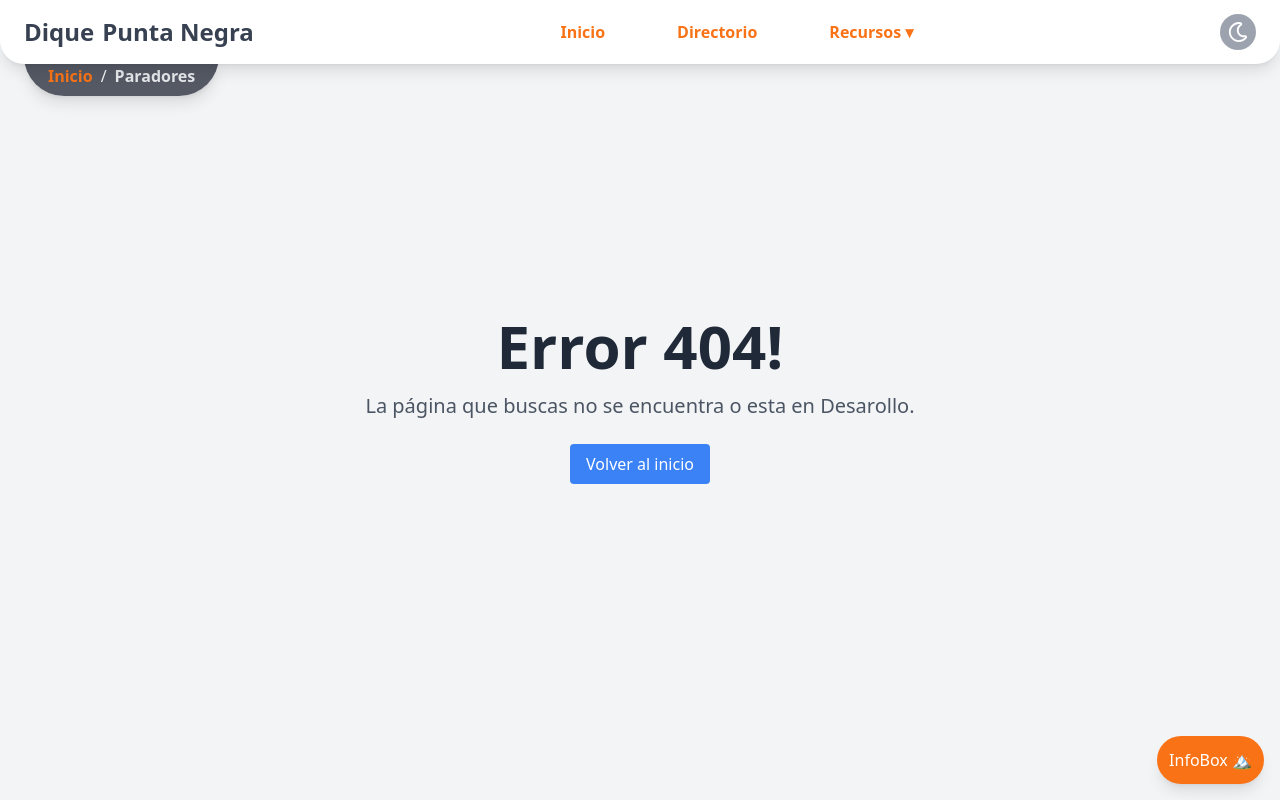
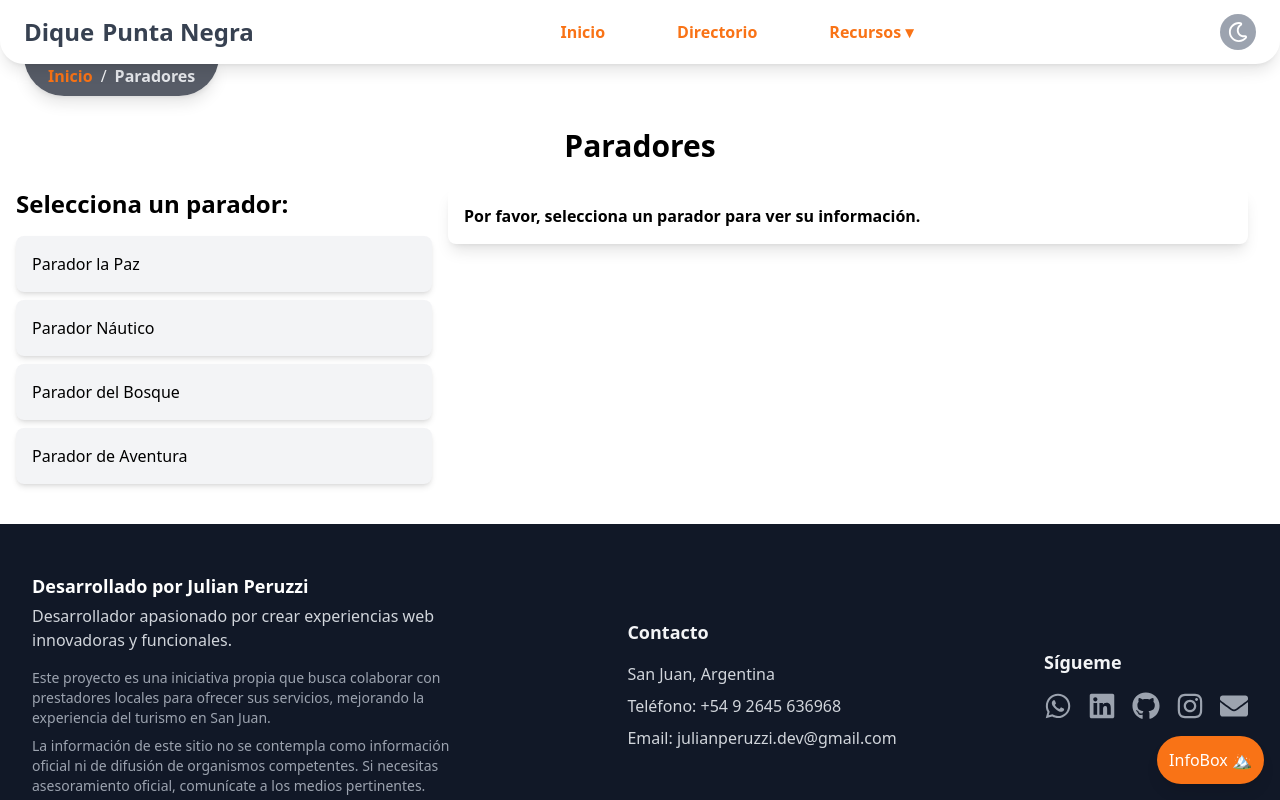
Before and after one commit to julianperuzzi/dique-punta-negra, a React (Vite) app: page /#/Paradores in a window 1280 px wide. Shown: the top 800 px of the page. Built offline with nearby package versions, Linux system fonts and the light colour scheme.

Commit message:
se agrega pagina de paradores

```diff
--- a/src/App.jsx
+++ b/src/App.jsx
@@ -14,6 +14,8 @@ import CondicionesClimaticas from './pages/CondicionesClimaticas';
 import NotFound from './pages/NotFound';
 import Prestador from './pages/Prestador';
 import SeguridadNautica from './pages/SeguridadNautica';
+import Paradores from './pages/Paradores';
+
 
 
 
@@ -37,7 +39,9 @@ function App() {
             <Route path='/Clima' element={<CondicionesClimaticas />} />
             <Route path='/SeguridadNautica' element={<SeguridadNautica />} />
             <Route path="/Prestador/:id" element={<Prestador />} />
+            <Route path="/Paradores" element={<Paradores />} />
             <Route path='/*' element={<NotFound/>} />
+
           </Routes>
 
         <Footer />
--- a/src/components/ParadoresScreen.jsx
+++ b/src/components/ParadoresScreen.jsx
@@ -1,4 +1,5 @@
 import React from 'react';
+import { Link } from 'react-router-dom'; // Importa Link para la navegación
 import 'aos/dist/aos.css'; // Importa los estilos de AOS
 import AOS from 'aos'; // Importa AOS
 
@@ -31,23 +32,21 @@ function ParadoresScreen() {
   }, []);
 
   return (
-    <div className="relative min-h-screen flex items-center justify-center py-10  ">
+    <div className="relative min-h-screen flex flex-col items-center py-10">
       {/* Fondo */}
-      <div className="absolute inset-0  dark:from-gray-800 dark:via-gray-900 dark:to-black">
-      </div>
+      <div className="absolute inset-0  dark:to-black"></div>
 
       <div className="container mx-auto relative z-10">
         <h2 className="text-5xl font-bold mb-6 text-center text-gray-900 dark:text-white" data-aos="fade-up">
           Paradores
         </h2>
-        <div className="flex flex-wrap md:grid md:grid-cols-2 md:flex-none md:gap-12 gap-4 justify-center mx-4 md:mx-0 my-8 ">
+        <div className="flex flex-wrap md:grid md:grid-cols-2 md:flex-none md:gap-12 gap-4 justify-center mx-4 md:mx-0 my-8">
           {paradores.map((parador, index) => (
             <div
               key={index}
               className="relative bg-white dark:bg-gray-800 p-6 shadow-xl rounded-xl hover:shadow-2xl transition-all duration-300 ease-in-out"
               data-aos="zoom-in"
               data-aos-delay={index * 50}
-
             >
               <div className="absolute inset-0 bg-gradient-to-tr from-transparent to-gray-50 dark:to-gray-800 opacity-0 hover:opacity-20 transition-opacity duration-300 ease-in-out rounded-xl"></div>
               <h3 className="text-2xl font-semibold mb-4 text-gray-900 dark:text-white">{parador.title}</h3>
@@ -55,6 +54,15 @@ function ParadoresScreen() {
             </div>
           ))}
         </div>
+        {/* Botón para ir a la página de Paradores */}
+        <div className="mt-8 text-center">
+          <Link
+            to="/paradores"
+            className="inline-block bg-gray-700 text-white px-6 py-3 shadow-md hover:bg-gray-900 transition duration-300 ease-in-out"
+          >
+            Ver Información Completa
+          </Link>
+        </div>
       </div>
     </div>
   );
--- /dev/null
+++ b/src/data/paradores.json
@@ -0,0 +1,86 @@
+[
+    {
+      "id": 1,
+      "name": "Parador la Paz",
+      "description": "Ubicado en el punto más bajo del dique, ofrece vistas panorámicas y actividades al aire libre como senderismo y actividades nauticas",
+      "address": "La Paz, Zonda, San Juan, Argentina",
+      "activities": [
+        {
+          "name": "Senderismo",
+          "price": ".. ARS por persona"
+        },
+        {
+          "name": "Kayak",
+          "price": ".. ARS por persona"
+        },
+        {
+          "name": "Otros ejemplo",
+          "price": ".. ARS por grupo"
+        }
+      ],
+      "image": "https://live.staticflickr.com/65535/53458379995_3c3a86f762_o.jpg"
+    },
+    {
+      "id": 2,
+      "name": "Parador Náutico",
+      "description": "Ideal para los amantes de las actividades acuáticas, ofrece acceso directo al agua para prácticas de kayak, paddle surf y pesca.",
+      "address": "Aqui va texto, San Juan, Argentina",
+      "activities": [
+        {
+          "name": "Alquiler de kayak",
+          "price": "ARS por hora"
+        },
+        {
+          "name": "Paddle surf",
+          "price": " ARS por hora"
+        },
+        {
+          "name": "Otro ejemplo",
+          "price": "ARS por día"
+        }
+      ],
+      "image": "https://example.com/images/parador-nautico.jpg"
+    },
+    {
+      "id": 3,
+      "name": "Parador del Bosque",
+      "description": "Ubicado en el punto más bajo del dique, ofrece vistas panorámicas y actividades al aire libre como senderismo y actividades nauticas",
+      "address": "Aqui va texto, San Juan, Argentina",
+      "activities": [
+        {
+          "name": "Caminatas guiadas",
+          "price": " ARS por persona"
+        },
+        {
+          "name": "Otro ejemplo",
+          "price": " ARS por noche"
+        },
+        {
+          "name": "Otro ejemplo",
+          "price": " ARS por grupo"
+        }
+      ],
+      "image": "https://example.com/images/parador-bosque.jpg"
+    },
+    {
+      "id": 4,
+      "name": "Parador de Aventura",
+      "description": "Perfecto para los buscadores de adrenalina, ofrece actividades como escalada, ciclismo de montaña y rutas extremas.",
+      "address": "Aqui va texto, San Juan, Argentina",
+      "activities": [
+        {
+          "name": "Escalada",
+          "price": " ARS por sesión"
+        },
+        {
+          "name": "Ciclismo de montaña",
+          "price": " ARS por hora"
+        },
+        {
+          "name": "Otro ejemplo",
+          "price": " ARS por grupo"
+        }
+      ],
+      "image": "https://example.com/images/parador-aventura.jpg"
+    }
+  ]
--- /dev/null
+++ b/src/pages/Paradores.jsx
@@ -0,0 +1,76 @@
+// src/pages/Paradores.jsx
+import React, { useState, useEffect } from 'react';
+
+const Paradores = () => {
+  const [paradores, setParadores] = useState([]);
+  const [selectedParador, setSelectedParador] = useState(null);
+
+  useEffect(() => {
+    // Cargar los datos del JSON
+    fetch('./src/data/paradores.json')
+      .then(response => response.json())
+      .then(data => setParadores(data))
+      .catch(error => console.error('Error fetching paradores:', error));
+  }, []);
+
+  const handleSelect = (id) => {
+    const parador = paradores.find(p => p.id === id);
+    setSelectedParador(parador);
+  };
+
+  return (
+    <div className="container mx-auto p-4 pt-32">
+      <h1 className="text-3xl font-bold mb-6 text-center">Paradores</h1>
+
+      <div className="flex flex-col md:flex-row md:justify-between mb-6">
+        {/* Menú de selección de paradores */}
+        <div className="md:w-1/3">
+          <h2 className="text-2xl font-semibold mb-4">Selecciona un parador:</h2>
+          <ul className="space-y-2">
+            {paradores.map(parador => (
+              <li key={parador.id}>
+                <button
+                  className="block w-full text-left bg-gray-100 p-4 rounded-lg shadow-md hover:bg-gray-200 transition duration-300"
+                  onClick={() => handleSelect(parador.id)}
+                >
+                  {parador.name}
+                </button>
+              </li>
+            ))}
+          </ul>
+        </div>
+
+        {/* Información del parador seleccionado */}
+        <div className="md:w-2/3">
+          {!selectedParador ? (
+            <div className="p-4 mx-4 bg-white shadow-lg rounded-lg">
+              <p className="text-md font-semibold">Por favor, selecciona un parador para ver su información.</p>
+            </div>
+          ) : (
+            <div className="mt-6 md:mt-0 p-4 mx-4 bg-white shadow-lg rounded-lg">
+              <h2 className="text-2xl font-semibold mb-2">{selectedParador.name}</h2>
+              <img
+                src={selectedParador.image}
+                alt={selectedParador.name}
+                className="w-full h-auto mb-4 rounded-lg"
+              />
+              <p className="mb-4">{selectedParador.description}</p>
+              <p className="text-lg font-semibold mb-2">Dirección:</p>
+              <p className="mb-4">{selectedParador.address}</p>
+              <h3 className="text-lg font-semibold mb-2">Actividades:</h3>
+              <ul className="list-disc pl-5">
+                {selectedParador.activities.map(activity => (
+                  <li key={activity.name} className="mb-2">
+                    <strong>{activity.name}:</strong> {activity.price}
+                  </li>
+                ))}
+              </ul>
+            </div>
+          )}
+        </div>
+      </div>
+    </div>
+  );
+};
+
+export default Paradores;
--- a/src/pages/Prestador.jsx
+++ b/src/pages/Prestador.jsx
@@ -21,7 +21,7 @@ function Prestador() {
     if (foundPrestador) {
       setPrestador(foundPrestador);
     } else {
-      navigate('/directorio');
+      navigate('/Directorio');
     }
   }, [id, navigate]);
 
@@ -74,7 +74,7 @@ function Prestador() {
           </div>
 
           <button
-            onClick={() => navigate('/directorio')}
+            onClick={() => navigate('/Directorio')}
             className="mt-6 w-fit bg-orange-600 hover:bg-orange-700 text-white font-bold py-2 px-4 rounded"
             data-aos="fade-up"
           >
```
Also changed, not shown: src/assets/imgParadores/paradorjemplo.jpg (added), 1 other file (tests, documents, lock files or other folders).
